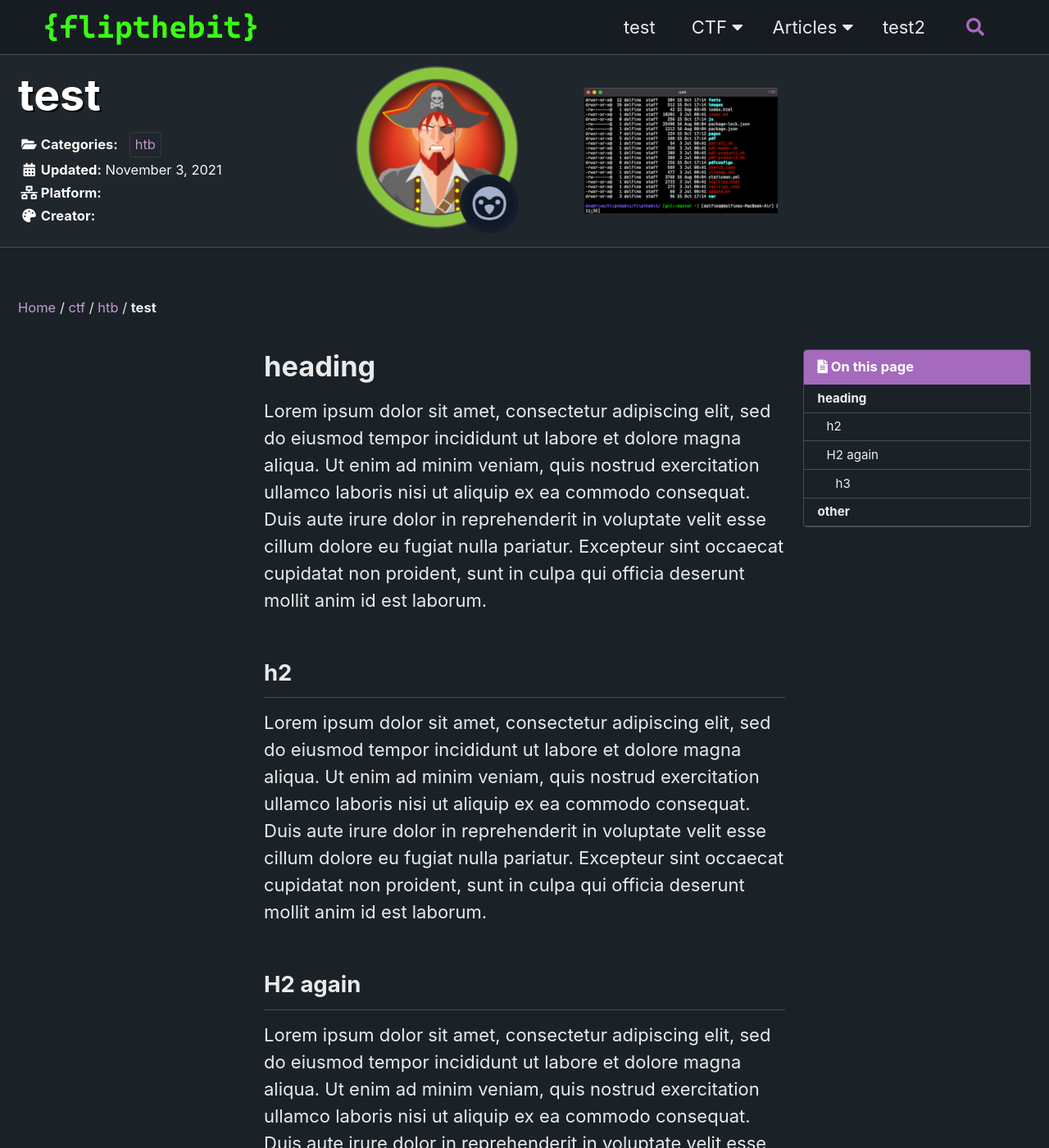
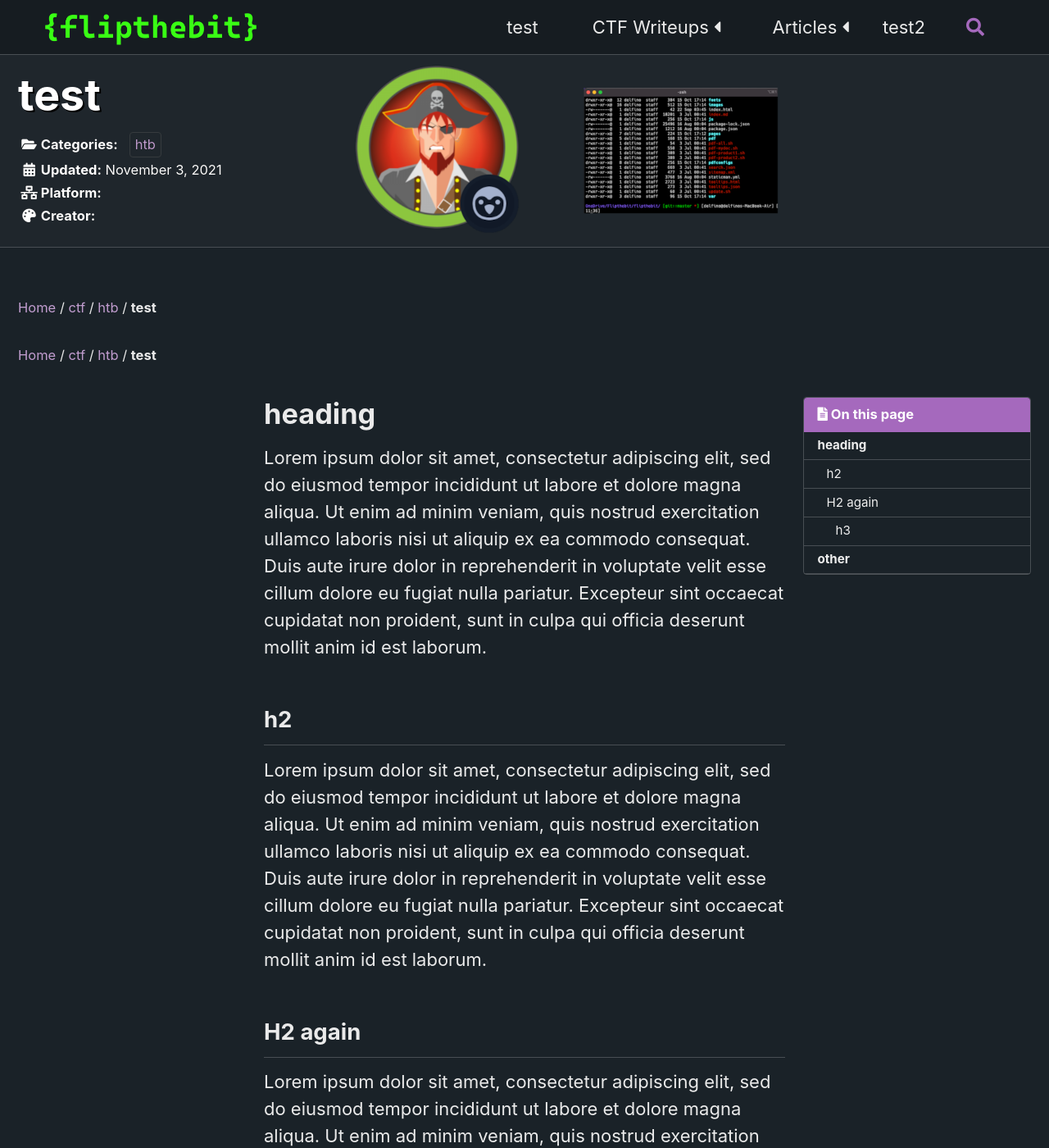
Before and after one commit to x-delfino/x-delfino.github.io, a Jekyll site: the page built from _ctf/test copy.md, in a window 1280 px wide and 1400 px high. Shown: the whole window at 82% size. Built offline with Jekyll 4.4.1, drawn with Linux system fonts in a browser that asks for light colours; cached includes are drawn as plain includes.

Commit message:
reworked navigation

```diff
--- a/_data/main_nav.yml
+++ b/_data/main_nav.yml
@@ -1,7 +1,7 @@
 - title: test
   url: /test/
 
-- title: CTF
+- title: CTF Writeups
   prettyname: "Capture the Flag"
   url: /ctf/
   sublinks:
--- /dev/null
+++ b/_includes/new_breadcrumbs.html
@@ -0,0 +1,51 @@
+{% case site.category_archive.type %}
+  {% when "liquid" %}
+    {% assign path_type = "#" %}
+  {% when "jekyll-archives" %}
+    {% assign path_type = nil %}
+{% endcase %}
+
+{% if page.collection != 'posts' %}
+  {% assign path_type = nil %}
+  {% if page.coll_slug != blank %}
+    {% assign crumb_path = page.coll_slug %}
+  {% else %}
+    {% assign crumb_path = '/' %}
+  {% endif %}
+{% else %}
+  {% assign crumb_path = site.category_archive.path %}
+{% endif %}
+
+<nav class="breadcrumbs">
+  <ol itemscope itemtype="https://schema.org/BreadcrumbList">
+    {% assign crumbs = page.url | split: '/' %}
+    {% assign i = 1 %}
+    {% for crumb in crumbs offset: 1 %}
+    {% assign penult = forloop.length | minus: 2 %}
+      {% if forloop.first %}
+        <li itemprop="itemListElement" itemscope itemtype="https://schema.org/ListItem">
+          <a href="{{ '/' | relative_url }}" itemprop="item"><span itemprop="name">{{ site.data.ui-text[site.locale].breadcrumb_home_label | default: "Home" }}</span></a>
+          <meta itemprop="position" content="{{ i }}" />
+        </li>
+        <span class="sep">{{ site.data.ui-text[site.locale].breadcrumb_separator | default: "/" }}</span>
+      {% endif %}
+      {% if forloop.last %}
+        <li class="current">{{ page.title }}</li>
+      {% elsif forloop.index == penult %}
+        {% assign i = i | plus: 1 %}
+        <li itemprop="itemListElement" itemscope itemtype="https://schema.org/ListItem">
+          <a href="{{ crumb | downcase | replace: '%20', '-' | prepend: path_type | prepend: '/' | relative_url }}" itemprop="item"><span itemprop="name">{{ crumb | replace: '-', ' ' | replace: '%20', ' ' }}</span></a>
+          <meta itemprop="position" content="{{ i }}" />
+        </li>
+        <span class="sep">{{ site.data.ui-text[site.locale].breadcrumb_separator | default: "/" }}</span>
+      {% else %}
+        {% assign i = i | plus: 1 %}
+        <li itemprop="itemListElement" itemscope itemtype="https://schema.org/ListItem">
+          <a href="{{ crumb | downcase | replace: '%20', '-' | prepend: path_type | prepend: crumb_path | relative_url }}" itemprop="item"><span itemprop="name">{{ crumb | replace: '-', ' ' | replace: '%20', ' ' }}</span></a>
+          <meta itemprop="position" content="{{ i }}" />
+        </li>
+        <span class="sep">{{ site.data.ui-text[site.locale].breadcrumb_separator | default: "/" }}</span>
+      {% endif %}
+    {% endfor %}
+  </ol>
+</nav>
--- a/_includes/new_navigation.html
+++ b/_includes/new_navigation.html
@@ -17,18 +17,18 @@
               {% assign menu_id = entry.title | prepend: 'menu_' | slugify %}
               {% assign toggle_id = entry.title | prepend: 'toggle_' | slugify %}
               <li class="masthead__menu-item parent">
-                <div class="masthead__menu-dropdown" id="{{menu_id}}">
-                  <div class="masthead__menu-dropdown-header">
+                <div class="dropdown" id="{{menu_id}}">
+                  <div class="dropdown-header">
 
-                    <a class="masthead__menu-dropdown-header-url"href="{{ site.baseurl }}{{ entry.url }}" style="display: inline-flex;margin-left: auto;padding-left: inherit;">
+                    <a class="dropdown-header-url"href="{{ site.baseurl }}{{ entry.url }}">
                       {{ entry.title }}
                     </a>
-                    <div class="toggle_compressed masthead__menu-dropdown-toggle fa-fw" onclick="menuHelper('{{ menu_id }}')">
+                    <div class="toggle_compressed dropdown-toggle fa-fw" onclick="menuHelper('{{ menu_id }}')">
                     </div>
                   </div>
-                  <ul class="masthead__menu-dropdown-content">
+                  <ul class="dropdown-content">
                   {% for sublink in sublinks %}
-                    <li class="masthead__menu-dropdown-item">
+                    <li class="dropdown-item">
                       <a href="{{ site.baseurl }}{{ sublink.url }}">{{ sublink.title }}</a>
                     </li>
                   {% endfor %}
--- a/_layouts/ftb_ctf.html
+++ b/_layouts/ftb_ctf.html
@@ -11,6 +11,8 @@
 {% if page.url != "/" and site.breadcrumbs %}
   {% unless paginator %}
     {% include breadcrumbs.html %}
+    {% include new_breadcrumbs.html %}
+
   {% endunless %}
 {% endif %}
 
--- a/_sass/minimal-mistakes/_navigation.scss
+++ b/_sass/minimal-mistakes/_navigation.scss
@@ -186,20 +186,8 @@
     text-decoration: none;
     -webkit-transition: none;
     transition: none;
-/*
-    &:before {
-      content: "";
-      position: absolute;
-      left: 0;
-      bottom: 0em;
-      height: 4px;
-      background: $primary-color;
-      width: 100%;
-      -webkit-transition: $global-transition;
-      transition: $global-transition;
-      -webkit-transform: scaleX(0) translate3d(0, 0, 0);
-      transform: scaleX(0) translate3d(0, 0, 0); // hide
-    }*/
+
+    //dont really know?
 
     &:hover:before {
       -webkit-transform: scaleX(1);
@@ -207,7 +195,7 @@
       transform: scaleX(1); // reveal
     }
 
-
+// change font color in masthead
     &:hover {
       color: $masthead-link-color-hover;
     }
@@ -258,6 +246,7 @@
     a {
       position: relative;
 
+//visible word underline
       &:before {
         content: "";
         position: absolute;
@@ -278,7 +267,8 @@
         transform: scaleX(1); // reveal
       }
 
-      &.masthead__menu-dropdown-header-url {
+      // align drop down with toggle etc
+      &.dropdown-header-url {
         display: inline-flex;
         margin-left: auto;
         padding-left: inherit;
@@ -286,7 +276,15 @@
       }
     }
 
-    .masthead__menu-dropdown-content::before {
+    .dropdown{
+      &-toggle{
+        display: inline-flex;
+        position: unset;
+      }
+
+      &-content{
+        border-radius: 0 0 $border-radius $border-radius;
+        &:before {
           position: absolute;
           width: 0.5em;
           height: 0.5em;
@@ -298,16 +296,53 @@
           margin-bottom: -0.25em;
           transform: rotate(45deg);
           border-radius: 2px 1px 1px 1px;
-      background: $background-color;
+          background: $masthead-background-color;
+          }
 
+      }
+      &-item{
+        border-bottom: 1px solid $border-color;
+        margin-left: 0;
+        padding-right: 0.5em;
+        border-left: 1em solid $masthead-background-color;
+        position: relative;
+        -webkit-transition: border-bottom 0.2s ease-in;
+        -moz-transition: border-bottom 0.2s ease-in;
+        -o-transition: border-bottom 0.2s ease-in;
+        transition: border-bottom 0.2s linear;
+
+        // align for menu and remove underglow
+        a{
+          margin: 0px;
+          font-size: $type-size-5;
+          &:before{
+              content: none;
+          }
+        }
+
+      //no left border for last child
+        &:last-child {
+          border-bottom: 1px solid $border-color;
+          border-left: 0em ;
+          padding-left: 1em;
+          border-radius: 0% 0% 2% 2%;
+        }
+
+        &:hover{
+          border-bottom: 1px solid $primary-color;
+        }
+        &:last-child:hover{
+          border-bottom: 1px solid $primary-color;
+        }
+      }
     }
 
   }
 
   .hidden-links {
     position: absolute;
-    min-width: 15em;
-    top: 125%;
+    min-width: 12em;
+    top: calc(100% + 0.5em);
     right: 0;
    /* margin-top: 15px; */
     padding: 0px;
@@ -319,7 +354,9 @@
       0 2px 10px 0 rgba(#000, 0.12);
     box-shadow: 0 2px 4px 0 rgba(#000, 0.16), 0 2px 10px 0 rgba(#000, 0.12);
 
-    .masthead__menu-dropdown-header{
+
+    .dropdown{
+      &-header{
         @include clearfix;
         margin-left: 0;
         padding-left: 0.6em;
@@ -332,58 +369,76 @@
 
         &:hover {
           border-bottom-color: $primary-color;
+        }
+      //position parent url
 
+        &-url {
+          float:left;
+          width: 75% ;
+          margin-left: auto;
+          padding-left: inherit;
+          padding-right: 0
         }
-      /*
-      &:before {
-        content: "";
-        position: absolute;
-        left: 0;
-        bottom: 0;
-        height: 2px;
-        background: $primary-color;
-        width: 100%;
-        -webkit-transition: $global-transition;
-        transition: $global-transition;
-        -webkit-transform: scaleX(0) translate3d(0, 0, 0);
-        transform: scaleX(0) translate3d(0, 0, 0); // hide
       }
 
-      &:hover:before {
-        -webkit-transform: scaleX(1);
-        -ms-transform: scaleX(1);
-        transform: scaleX(1); // reveal
-      }
-*/
+      // submenu positioning +( border color and change on hover)
+      &-item{
+        border-bottom: 1px solid $border-color;
+        margin-left: 0;
+        border-left: 3em solid $background-color;
+        position: relative;
+        -webkit-transition: border-bottom 0.2s ease-in;
+        -moz-transition: border-bottom 0.2s ease-in;
+        -o-transition: border-bottom 0.2s ease-in;
+        transition: border-bottom 0.2s linear;
+
+      //slightly smaller left border for last child
+        &:last-child {
+          border-bottom: 1px solid $border-color;
+          border-left: 2em solid $background-color;
+          padding-left: 1em;
         }
 
+        &:hover{
+          border-bottom: 1px solid $primary-color;
+        }
+        &:last-child:hover{
+          border-bottom: 1px solid $primary-color;
+        }
+      }
+
+      //position dropdown content and set font size
+      &-content{
+        position: inherit;
+        border: none;
+        border-radius: unset;
+        margin-left: inherit;
+        background-color: $background-color;
+        a {
+          font-size: $type-size-5;
+        }
+      }
+
+      //position dropdown toggle
+      &-toggle{
+        @include clearfix;
+
+     //   float: right;
+        padding-top: 0.6em;
+        position: relative;
+      }
+    }
+
+    // if it has children, dont give it a bottom border
     .parent{
       border-bottom:none;
     }
-/*
-    .masthead__menu-dropdown-header{
-      @include clearfix;
 
-      margin-left: 0;
-      padding-left: 0.6em;
-      position: relative;
-      border-bottom: 5px solid blue;
-      -webkit-transition : border 500ms ease-out;
-      -moz-transition : border 500ms ease-out;
-      -o-transition : border 500ms ease-out;
-      transition : border 500ms ease-out;
-
-
-      &:hover {
-        border: 5px solid red;
-      }
-    }
-  */
-
-
+    // colored bottom border hover animation for normal menu item
     .masthead__menu-item{
       position: relative;
       border-bottom: 1px solid $border-color;
+      border-left: 1em solid $masthead-background-color;
       -webkit-transition: border-bottom 0.2s ease-in;
       -moz-transition: border-bottom 0.2s ease-in;
       -o-transition: border-bottom 0.2s ease-in;
@@ -393,51 +448,21 @@
         border-bottom-color: $primary-color;
       }
 
+      //remove those settings if it has childen (should clean this)
       &.parent{
-        border-bottom:none
+        border-bottom:none;
+        border-left:none;
       }
     }
 
-    .masthead__menu-dropdown-item{
-      position: relative;
-      -webkit-transition: border-bottom 0.2s ease-in;
-      -moz-transition: border-bottom 0.2s ease-in;
-      -o-transition: border-bottom 0.2s ease-in;
-      transition: border-bottom 0.2s linear;
-
-  /*    &:before {
-        content: "";
-        position: absolute;
-        left: 0;
-        bottom: 0;
-        height: 2px;
-        background: $primary-color;
-        width: 100%;
-        -webkit-transition: $global-transition;
-        transition: $global-transition;
-        -webkit-transform: scaleX(0) translate3d(0, 0, 0);
-        transform: scaleX(0) translate3d(0, 0, 0); // hide
-      }
-
-      &:hover:before {
-        -webkit-transform: scaleX(1);
-        -ms-transform: scaleX(1);
-        transform: scaleX(1); // reveal
-      }*/
-      &:hover{
-        border-bottom: 1px solid $primary-color;
-      }
-      &:last-child:hover{
-        border-bottom: 1px solid $primary-color;
-      }
-
-    }
-
+    // hide the hidden
     &.hidden {
       display: none;
     }
 
+    // link word positioning and color
     a {
+       // color all links on hover
       position: relative;
       margin: 0;
       padding: 10px 20px;
@@ -447,51 +472,13 @@
         color: $masthead-link-color-hover;
        // background: $navicon-link-color-hover;
       }
-
-
-      &.masthead__menu-dropdown-header-url {
-        float:left;
-        width: 85% ;
-        margin-left: auto;
-        padding-left: inherit;
-        padding-right: 0
-      }
     }
 
 
-    .masthead__menu-dropdown-content{
-      position: inherit;
-      border: none;
-//      border-top: 1px solid $border-color;
-      box-shadow: inset 0px 10px 5px -7px mix(black, transparent, 20), inset 0px -10px 5px -7px mix(black, transparent, 20);
-      border-radius: unset;
-      margin-left: inherit;
-
-      a {
-        font-size: $type-size-5;
-      }
-    }
-
-    .masthead__menu-dropdown-toggle{
-      float: right;
-      padding-top: 0.6em;
-    }
-
+    //add box accent in corner (speech bubble style)
     &:before {
       content: "";
       position: absolute;
-  /*    top: -11px;
-      right: 10px;
-      width: 0;
-      border-style: solid;
-      border-width: 0 10px 10px;
-      background-color: $masthead-background-color;
-      border-color: $border-color transparent;
-      display: block;
-           z-index: 0;
-
-      */
-
       width: 0.6em;
       height: 0.6em;
       border-width: 1px 0px 0px 1px;
@@ -506,31 +493,27 @@
 
     }
 
-
-
+    //set default item bottom border and curve last item border
     li {
       display: block;
       border-bottom: 1px solid $border-color;
 
       &:last-child {
+        border-left: none;
+        padding-left: 1em;
+      }
+      &.masthead__menu-item{
+        &:last-child {
           border-radius: 0px 0px $border-radius $border-radius;
-      }
-    }
-
-    .masthead__menu-dropdown-item{
-      border-bottom: 1px solid $border-color;
-      margin-left: 0;
-      border-left: 2em solid $background-color;
-      border-right: 2em solid $background-color;
-
-      &:last-child {
-        border-bottom: 1px solid $border-color;
-      }
-
         }
       }
     }
 
+
+  }
+}
+
+// what to do with no js
 .no-js {
   .greedy-nav {
     .visible-links {
@@ -546,50 +529,58 @@
      ========================================================================== */
 
 
-.masthead__menu-dropdown {
+
+.dropdown {
   overflow: hidden;
 
-  &__expanded {
+
+  &.dd_expanded {
     overflow: hidden;
-    .masthead__menu-dropdown-toggle{
+
+    .dropdown{
+    //  color the toggle when the menu is expanded
+      &-toggle{
         color: $primary-color;
+        &::before{
+          content: "\f0d7";
+        }
+      //  transform: rotate(-90deg);
+      }
+
+    //  set the dropdown content
+      &-content {
+        display: block;
+        //align with masthead
+        top: calc(100% + 0.5em);
+
+      }
+    }
   }
 
 
-    .masthead__menu-dropdown-content {
-      display: block;
-      top: 125%;
-      i {
-        display: inline-flex;
-        width: 1em;
+
+
+  //add and position toggle icon
+  &-toggle {
+    display:inline-block;
+
+    &:before {
+      float: right;
+      content: "\f0d9";
+      font-family: "Font Awesome 5 Free";
+      font-weight:900;
+    }
   }
 
 
-    }
-  }
-  &-toggle {
-    display: inline-flex;
-  }
-
-  &-toggle:before {
-    content: "\f0d7";
-    font-family: "Font Awesome 5 Free";
-    font-weight:900;
-  }
-
-  i {
-    display: inline-flex;
-    width: 0.6em;
-  }
-
+  //set drop down content positioning and background color
   &-content {
     display: none;
     position: absolute;
-    background-color: $background-color;
+    background-color: $masthead-background-color;
     border: 1px solid $border-color;
-    border-radius: 0% 0% 2% 2%;
+    border-bottom: none;
     min-width: 160px;
- //   box-shadow: 0px 8px 16px 0px rgba(0,0,0,0.2);
     z-index: 1;
     a {
       float: none;
@@ -599,10 +590,12 @@
   }
 
 
-
+  // set header border (can probably move some of this to just the hidden
   &-header {
     margin: inherit;
     margin-left: 1em;
+    border-left: 1em solid $masthead-background-color;
+    position: relative;
     &-url {
       display: inline-flex;
       margin-left: auto;
@@ -616,12 +609,7 @@
 }
 
 
-
-
-
-
-
-
+// configure a blind with large menu
 .blind {
   &:before {
     @supports (pointer-events: none){
```
Also changed, not shown: assets/js/_main.js (+27 -23 lines), assets/js/main.min.js, assets/js/plugins/jquery.greedy-navigation.js. Lines whose indentation alone changed are shown as unchanged.
